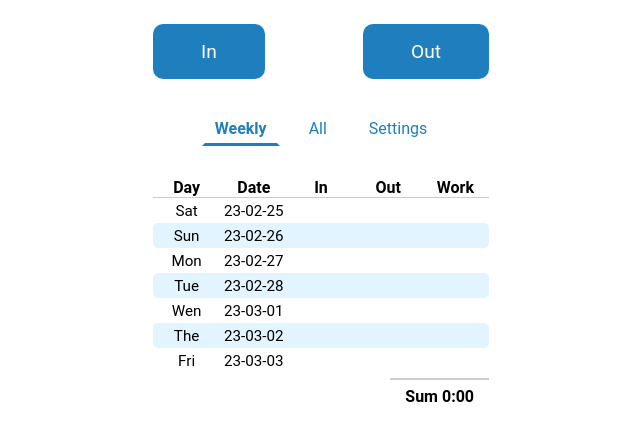
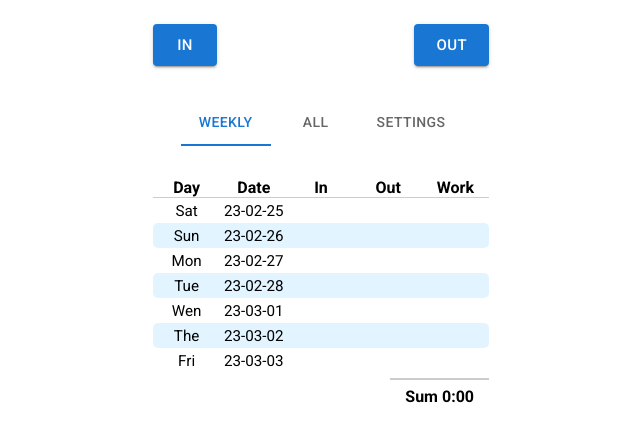
Before and after one commit to itsramin/work-log, a React (Create React App) app: page / in a window 1280 px wide. Shown: the top 442 px of the page, without its empty margins (319-959 px from the left). Built offline with nearby package versions, Linux system fonts and the light colour scheme; a small style sheet from the web is missing.

Commit message:
- add mui button to btn - add nui to tabs - comment exist message - add mui to settings

```diff
--- a/package.json
+++ b/package.json
@@ -4,6 +4,12 @@
   "private": false,
   "homepage": "https://itsramin.github.io/work-log",
   "dependencies": {
+    "@emotion/react": "^11.10.6",
+    "@emotion/styled": "^11.10.6",
+    "@fontsource/roboto": "^4.5.8",
+    "@mui/icons-material": "^5.11.11",
+    "@mui/material": "^5.11.12",
+    "@mui/x-data-grid": "^6.0.1",
     "@reduxjs/toolkit": "^1.9.1",
     "@testing-library/jest-dom": "^5.16.5",
     "@testing-library/react": "^13.3.0",
--- a/src/App.css
+++ b/src/App.css
@@ -173,10 +173,6 @@ main {
   margin-left: 10px;
 }
 .tabs {
-  display: flex;
-  flex-direction: row;
-  gap: 1rem;
-  justify-content: center;
   margin: 2rem 0;
 }
 .tab {
@@ -235,3 +231,6 @@ main {
   padding: 7px 15px;
   border-top: 2px solid #ccc;
 }
+.import-btn-hidden {
+  display: none;
+}
--- a/src/App.js
+++ b/src/App.js
@@ -8,14 +8,20 @@ import LogList from "./components/LogList";
 import Weekly from "./components/Weekly";
 import { ToastContainer } from "react-toastify";
 import "react-toastify/dist/ReactToastify.css";
-import ImportExport from "./components/ImportExport";
+import Settings from "./components/Settings";
+import Tabs from "@mui/material/Tabs";
+import Tab from "@mui/material/Tab";
+import "@fontsource/roboto/300.css";
+import "@fontsource/roboto/400.css";
+import "@fontsource/roboto/500.css";
+import "@fontsource/roboto/700.css";
 
 function App() {
   const dataSlice = useSelector((state) => state.data);
 
   const [tabNum, setTabNum] = useState(0);
 
-  const tabChangeHandler = (num) => {
+  const tabChangeHandler = (e, num) => {
     setTabNum(num);
   };
 
@@ -41,30 +47,20 @@ function App() {
           <Btn title="Out" status="out" />
         </div>
 
-        <div className="tabs">
-          <div
-            className={tabNum === 0 ? "tab tab-selected" : "tab"}
-            onClick={tabChangeHandler.bind(null, 0)}
-          >
-            Weekly
-          </div>
-          <div
-            className={tabNum === 1 ? "tab tab-selected" : "tab"}
-            onClick={tabChangeHandler.bind(null, 1)}
-          >
-            All
-          </div>
-          <div
-            className={tabNum === 2 ? "tab tab-selected" : "tab"}
-            onClick={tabChangeHandler.bind(null, 2)}
-          >
-            Settings
-          </div>
-        </div>
+        <Tabs
+          value={tabNum}
+          onChange={tabChangeHandler}
+          centered
+          className="tabs"
+        >
+          <Tab label="Weekly" value={0} />
+          <Tab label="All" value={1} />
+          <Tab label="Settings" value={2} />
+        </Tabs>
 
         {tabNum === 0 && <Weekly />}
         {tabNum === 1 && <LogList />}
-        {tabNum === 2 && <ImportExport />}
+        {tabNum === 2 && <Settings />}
       </main>
     </div>
   );
--- a/src/components/Btn.js
+++ b/src/components/Btn.js
@@ -1,3 +1,4 @@
+import { Button } from "@mui/material";
 import { useDispatch, useSelector } from "react-redux";
 import { toast } from "react-toastify";
 import { dataActions } from "../store/dataSlice";
@@ -11,11 +12,11 @@ const Btn = ({ title, status }) => {
       .toString()
       .padStart(2, 0)}-${now.getDate()}`;
 
-    const target = dataSlice.list.find(
-      (log) => log.date === formattedDate && log.status === status
-    );
+    // const target = dataSlice.list.find(
+    //   (log) => log.date === formattedDate && log.status === status
+    // );
 
-    if (target) return toast.error(`Status "${status}" is exist for today.`);
+    // if (target) return toast.error(`Status "${status}" is exist for today.`);
 
     const newData = {
       id: +now,
@@ -27,10 +28,15 @@ const Btn = ({ title, status }) => {
     dispatch(dataActions.add(newData));
   };
   return (
-    <div onClick={btnHandler} className="btn">
+    <Button onClick={btnHandler} variant="contained" size="large">
       {title}
-    </div>
+    </Button>
   );
 };
 
 export default Btn;
+// return (
+//   <div onClick={btnHandler} className="btn">
+//     {title}
+//   </div>
+// );
--- a/src/components/FilterLogs.js
+++ b/src/components/FilterLogs.js
@@ -1,4 +1,4 @@
-import { useState } from "react";
+import { useEffect, useState } from "react";
 import { useDispatch, useSelector } from "react-redux";
 import { dataActions } from "../store/dataSlice";
 
@@ -8,6 +8,9 @@ const FilterLogs = () => {
   const [filteredStatus, setFilteredStatus] = useState("");
   const dispatch = useDispatch();
   const dataSlice = useSelector((state) => state.data);
+  useEffect(() => {
+    resetHandler();
+  }, []);
 
   const date1ChangeHandler = (e) => {
     setFilterDate1(e.target.value);
--- a/src/components/ImportExport.js
+++ /dev/null
@@ -1,62 +0,0 @@
-import { useDispatch, useSelector } from "react-redux";
-import { toast } from "react-toastify";
-import * as XLSX from "xlsx/xlsx.mjs";
-import { dataActions } from "../store/dataSlice";
-
-const ImportExport = () => {
-  const dataSlice = useSelector((state) => state.data);
-  const dispatch = useDispatch();
-
-  const generateCSV = () => {
-    const worksheet = XLSX.utils.json_to_sheet(dataSlice.list);
-    const workbook = XLSX.utils.book_new();
-    XLSX.utils.book_append_sheet(workbook, worksheet, "Dates");
-    XLSX.writeFile(workbook, "Logs.xlsx", { compression: true });
-  };
-  const readUploadFile = (e) => {
-    e.preventDefault();
-    if (e.target.files) {
-      const reader = new FileReader();
-      reader.onload = (e) => {
-        const data = e.target.result;
-        const workbook = XLSX.read(data, { type: "array" });
-        const sheetName = workbook.SheetNames[0];
-        const worksheet = workbook.Sheets[sheetName];
-        const json = XLSX.utils.sheet_to_json(worksheet);
-
-        if (
-          json[0].hasOwnProperty("date") &&
-          json[0].hasOwnProperty("id") &&
-          json[0].hasOwnProperty("time") &&
-          json[0].hasOwnProperty("timeStamp") &&
-          json[0].hasOwnProperty("status") &&
-          json.length > 0
-        ) {
-          toast.success("Import successfully!");
-          dispatch(dataActions.import(json));
-        } else {
-          toast.error("File is incorrect!");
-        }
-      };
-      reader.readAsArrayBuffer(e.target.files[0]);
-    }
-  };
-  return (
-    <div>
-      <div className="export" onClick={generateCSV}>
-        export
-      </div>
-      <form>
-        <label htmlFor="upload">Import</label>
-        <input
-          type="file"
-          name="upload"
-          id="upload"
-          onChange={readUploadFile}
-        />
-      </form>
-    </div>
-  );
-};
-
-export default ImportExport;
--- a/src/components/LogList.js
+++ b/src/components/LogList.js
@@ -2,6 +2,7 @@ import { useEffect, useState } from "react";
 import { useSelector } from "react-redux";
 import DataItem from "./DataItem";
 import FilterLogs from "./FilterLogs";
+///
 
 const LogList = () => {
   const dataSlice = useSelector((state) => state.data);
--- /dev/null
+++ b/src/components/Settings.js
@@ -0,0 +1,121 @@
+import { Button, Stack } from "@mui/material";
+import { useDispatch, useSelector } from "react-redux";
+import { toast } from "react-toastify";
+import * as XLSX from "xlsx/xlsx.mjs";
+import { dataActions } from "../store/dataSlice";
+
+import List from "@mui/material/List";
+import ListItem from "@mui/material/ListItem";
+import ListItemButton from "@mui/material/ListItemButton";
+import ListItemIcon from "@mui/material/ListItemIcon";
+import ListItemText from "@mui/material/ListItemText";
+import Divider from "@mui/material/Divider";
+import FileUploadIcon from "@mui/icons-material/FileUpload";
+import FileDownloadIcon from "@mui/icons-material/FileDownload";
+import DeleteForeverIcon from "@mui/icons-material/DeleteForever";
+
+const Settings = () => {
+  const dataSlice = useSelector((state) => state.data);
+  const dispatch = useDispatch();
+
+  const generateCSV = () => {
+    const worksheet = XLSX.utils.json_to_sheet(dataSlice.list);
+    const workbook = XLSX.utils.book_new();
+    XLSX.utils.book_append_sheet(workbook, worksheet, "Dates");
+    XLSX.writeFile(workbook, "Logs.xlsx", { compression: true });
+  };
+  const readUploadFile = (e) => {
+    e.preventDefault();
+    if (e.target.files) {
+      const reader = new FileReader();
+      reader.onload = (e) => {
+        const data = e.target.result;
+        const workbook = XLSX.read(data, { type: "array" });
+        const sheetName = workbook.SheetNames[0];
+        const worksheet = workbook.Sheets[sheetName];
+        const json = XLSX.utils.sheet_to_json(worksheet);
+
+        if (
+          json[0].hasOwnProperty("date") &&
+          json[0].hasOwnProperty("id") &&
+          json[0].hasOwnProperty("time") &&
+          json[0].hasOwnProperty("timeStamp") &&
+          json[0].hasOwnProperty("status") &&
+          json.length > 0
+        ) {
+          toast.success("Import successfully!");
+          dispatch(dataActions.import(json));
+        } else {
+          toast.error("File is incorrect!");
+        }
+      };
+      reader.readAsArrayBuffer(e.target.files[0]);
+    }
+  };
+
+  const deleteAllHandler = () => {
+    dispatch(dataActions.deleteAll());
+    toast.success("All logs deleted!");
+  };
+  return (
+    <nav aria-label="main mailbox folders">
+      <List>
+        <ListItem disablePadding>
+          <ListItemButton component="label">
+            <ListItemIcon>
+              <FileUploadIcon />
+            </ListItemIcon>
+            <ListItemText
+              primary="Import logs"
+              secondary="Import logs from .xlsx file"
+            />
+            <input hidden type="file" onChange={readUploadFile} />
+          </ListItemButton>
+        </ListItem>
+        <Divider />
+        <ListItem disablePadding>
+          <ListItemButton onClick={generateCSV}>
+            <ListItemIcon>
+              <FileDownloadIcon />
+            </ListItemIcon>
+            <ListItemText
+              primary="Export logs"
+              secondary="Export logs to .xlsx file"
+            />
+          </ListItemButton>
+        </ListItem>
+        <Divider />
+        <ListItem disablePadding>
+          <ListItemButton onClick={deleteAllHandler}>
+            <ListItemIcon>
+              <DeleteForeverIcon />
+            </ListItemIcon>
+            <ListItemText
+              primary="Delete all logs"
+              secondary="All your logs will be deleted."
+            />
+          </ListItemButton>
+        </ListItem>
+        <Divider />
+      </List>
+    </nav>
+
+    // <Stack
+    //   direction="row"
+    //   alignItems="center"
+    //   justifyContent="center"
+    //   spacing={2}
+    // >
+    //   <Button variant="contained" onClick={generateCSV}>
+    //     Export logs
+    //   </Button>
+
+    //   <Button variant="contained" component="label">
+    //     Import logs
+    //     <input hidden type="file" onChange={readUploadFile} />
+    //   </Button>
+    // </Stack>
+  );
+};
+
+export default Settings;
--- a/src/store/dataSlice.js
+++ b/src/store/dataSlice.js
@@ -30,6 +30,9 @@ const dataSlice = createSlice({
     },
     import(state, action) {
       state.list = action.payload;
+    },
+    deleteAll(state) {
+      state.list = [];
     },
 
     setEditId(state, action) {
```
Also changed, not shown: 1 other file (tests, documents, lock files or other folders).
